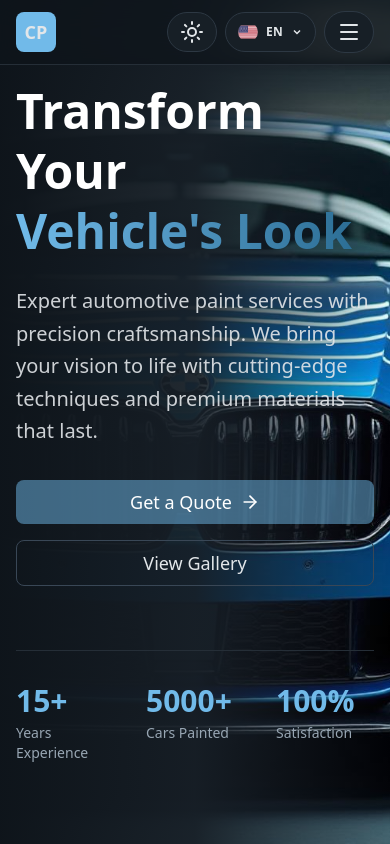
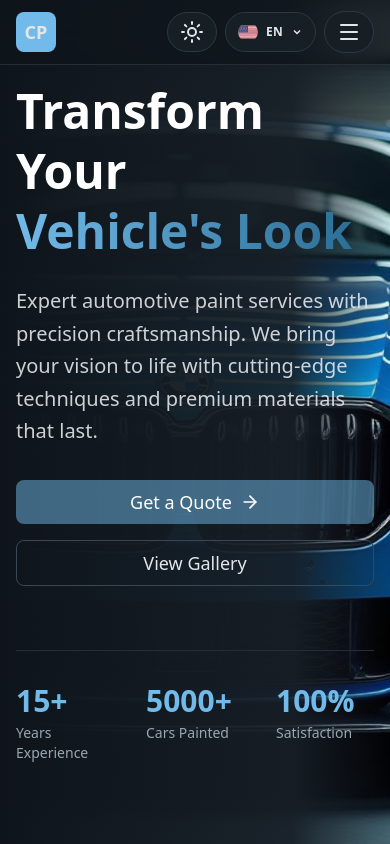
Before and after one commit to PatrykStefaniak/rc-83-garage, a Next.js app: page / in a window 390 px wide. Shown: the top 844 px of the page. Built offline with nearby package versions, Linux system fonts and the light colour scheme.

Commit message:
Visual improvement on mobile view

```diff
--- a/components/home/hero.tsx
+++ b/components/home/hero.tsx
@@ -18,7 +18,7 @@ export const Hero = () => {
                     alt="Professional car paintwork"
                     className="w-full h-full object-cover"
                 />
-                <div className="absolute inset-0 bg-linear-to-r from-(--bg) via-(--bg-light)/95 to-(transparent)" />
+                <div className="absolute inset-0 bg-linear-to-r from-(--bg) via-75% sm:via-50% via-(--bg-light)/93 sm:via-(--bg-light)/95 to-(transparent)" />
             </div>
 
             {/* Content */}
```
